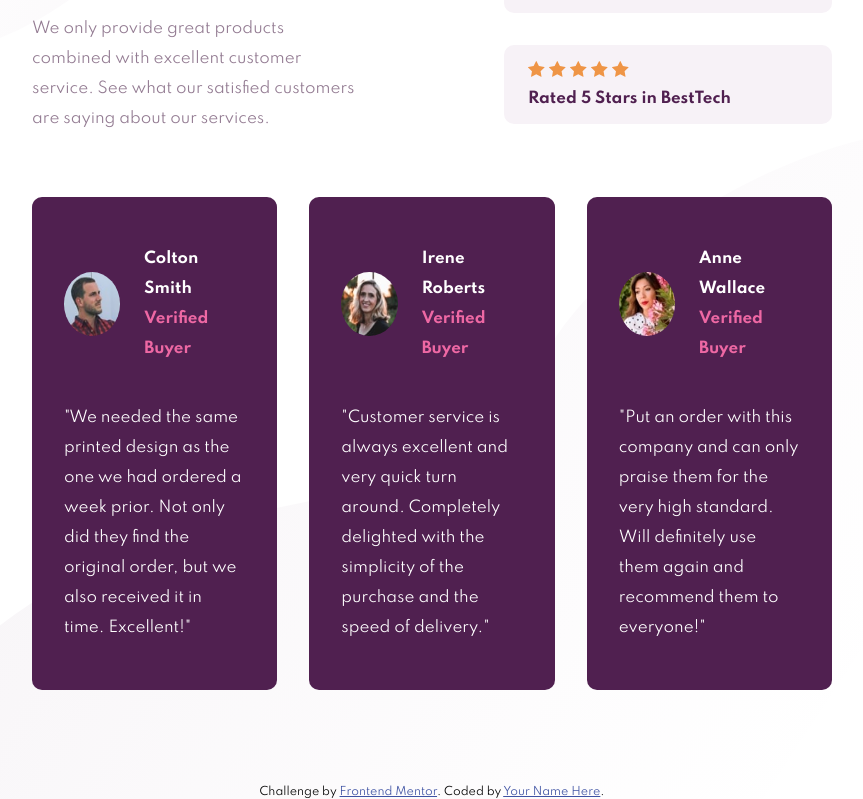
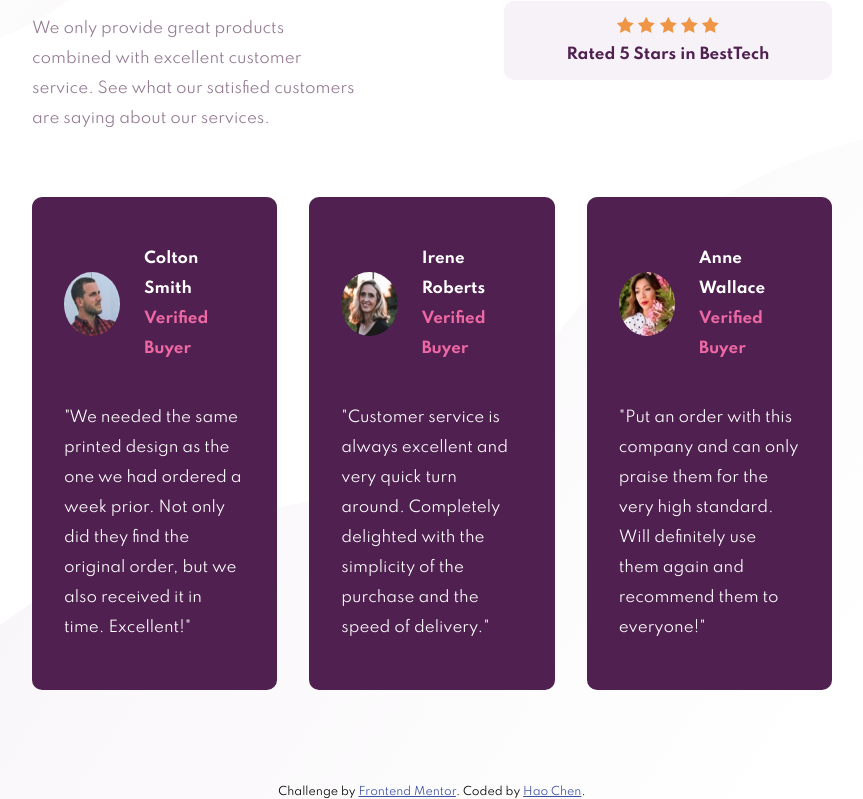
Before and after one commit to mmkrty/challenge-social-proof-section, a plain HTML site: page index.html in a window 1024 px wide. Shown: the part 305-1104 px from the top of the page, without its empty margins (80-943 px from the left). Drawn offline with Linux system fonts and the light colour scheme.

Commit message:
adjust media query breakpoint

```diff
--- a/index.html
+++ b/index.html
@@ -144,8 +144,7 @@
     <div class="attribution">
       Challenge by
       <a href="https://www.frontendmentor.io?ref=challenge" target="_blank">Frontend Mentor</a>. Coded by <a
-        href="#">Your
-        Name Here</a>.
+        href="#">Hao Chen</a>.
     </div>
 
 
--- a/styles.css
+++ b/styles.css
@@ -24,6 +24,7 @@ body {
     url("images/bg-pattern-bottom-mobile.svg");
   background-repeat: no-repeat;
   background-position: top left, bottom right;
+  height: cover;
 }
 
 .container {
@@ -55,7 +56,7 @@ body {
   background-color: var(--nt-light-gray);
   padding: 1rem;
 
-  margin: 1rem 0;
+
   color: var(--pr-dark);
   font-weight: 700;
   border-radius: 10px;
@@ -120,7 +121,7 @@ body {
 }
 
 /* media query */
-@media (min-width: 800px) {
+@media (min-width: 940px) {
   .wrapper {
     background-image: url("images/bg-pattern-top-desktop.svg"),
       url("images/bg-pattern-bottom-desktop.svg");
@@ -156,10 +157,11 @@ body {
   .ratings-imgs,
   .ratings-text {
     display: inline-block;
+
   }
 
   .ratings {
-
+    margin: .5rem 0;
     width: 100%;
   }
 
@@ -179,8 +181,20 @@ body {
 
 }
 
+@media (max-width: 1180px) {
+    .ratings,
+    .ratings-imgs,
+    .ratings-text {
+      display: block;
+    }
+    .ratings{
+        margin:  0;
+        text-align: center;
+    }
 
-@media (min-width: 1200px) {
+}
+
+@media (min-width: 1380px) {
 
 
   .r2 {
```
